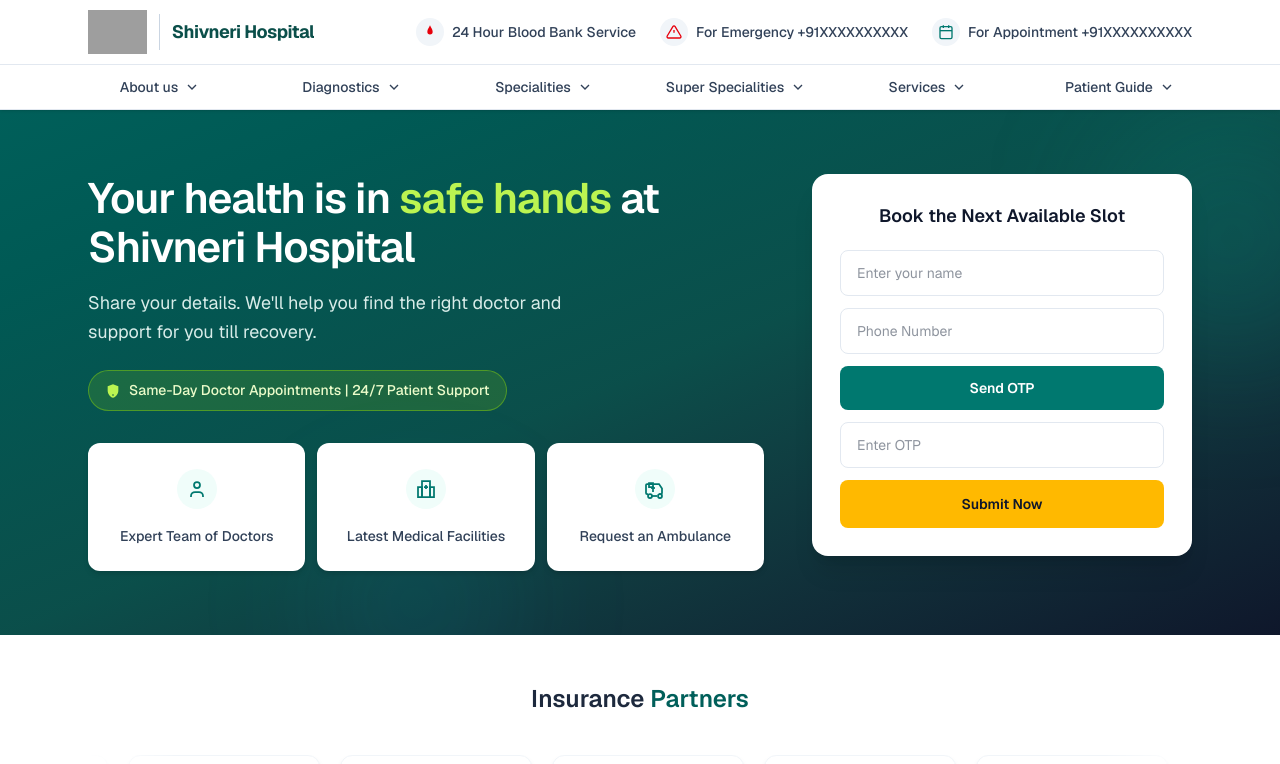
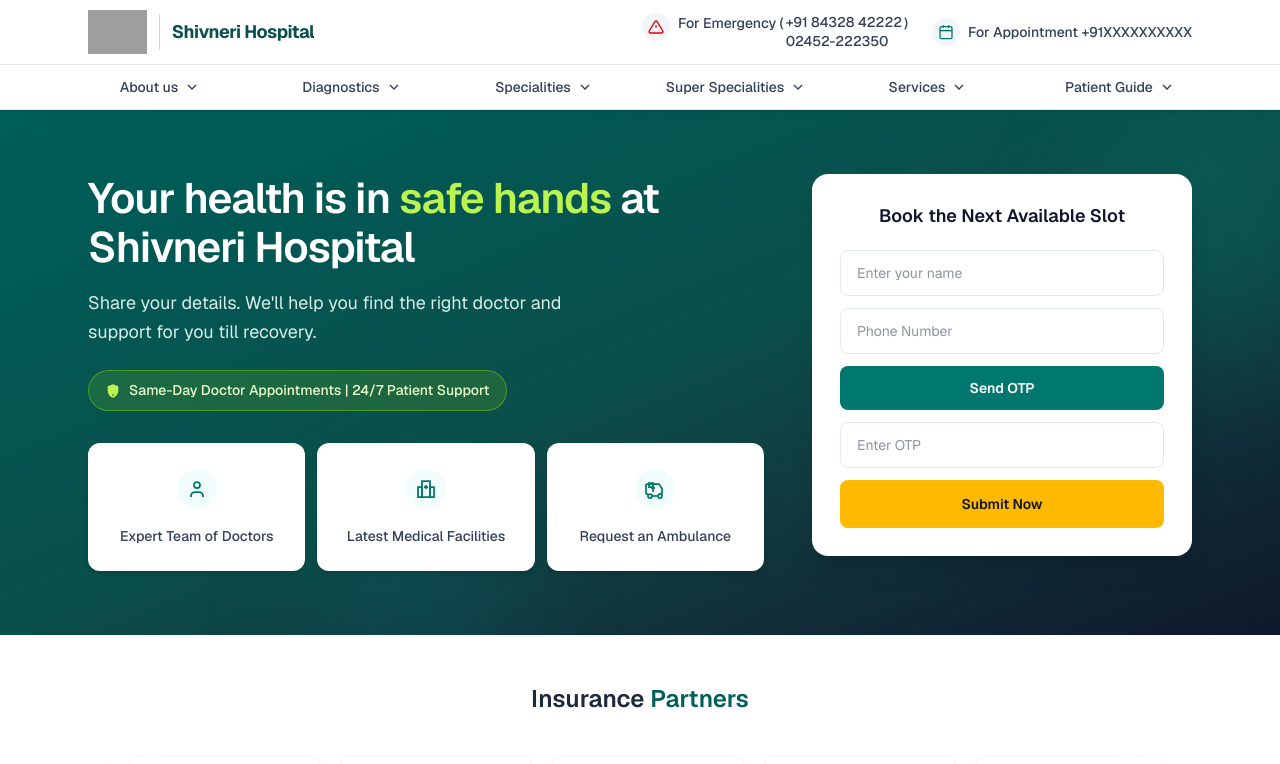
Before and after one commit to rp98nt/shivnerihospital, a Next.js app: page / in a window 1280 px wide. Shown: the top 764 px of the page. Built offline with nearby package versions, Linux system fonts and the light colour scheme; grey boxes are pictures that could not be loaded.

Commit message:
fix: update emergency contacts and remove blood bank from navbar
Show stacked emergency numbers in the top strip and remove the 24 Hour Blood Bank Service item.

```diff
--- a/components/site-header.tsx
+++ b/components/site-header.tsx
@@ -10,7 +10,10 @@ import {
   type NavGroup,
 } from "@/lib/nav-menus";
 
-const EMERGENCY_PHONE = "+91XXXXXXXXXX";
+const EMERGENCY_MOBILE = "+91 84328 42222";
+const EMERGENCY_LANDLINE = "02452-222350";
+const EMERGENCY_MOBILE_TEL = "+918432842222";
+const EMERGENCY_LANDLINE_TEL = "02452222350";
 const APPOINTMENT_PHONE = "+91XXXXXXXXXX";
 
 export function SiteHeader() {
@@ -43,18 +46,8 @@ export function SiteHeader() {
             <MobileNav />
           </div>
 
-          <div className="mt-3 grid grid-cols-3 gap-2 lg:hidden">
-            <MobileContactChip
-              icon={<BloodBankIcon className="h-4 w-4 text-red-600" />}
-              label="Blood Bank"
-              detail="24 Hour Service"
-            />
-            <MobileContactChip
-              icon={<EmergencyIcon className="h-4 w-4 text-red-600" />}
-              label="Emergency"
-              detail="Call now"
-              href={`tel:${EMERGENCY_PHONE.replace(/\s/g, "")}`}
-            />
+          <div className="mt-3 grid grid-cols-2 gap-2 lg:hidden">
+            <MobileEmergencyChip />
             <MobileContactChip
               icon={<AppointmentIcon className="h-4 w-4 text-teal-700" />}
               label="Appointment"
@@ -64,15 +57,7 @@ export function SiteHeader() {
           </div>
 
           <div className="hidden lg:flex lg:items-center lg:gap-6">
-            <TopBarContact
-              icon={<BloodBankIcon className="h-4 w-4 text-red-600" />}
-              label="24 Hour Blood Bank Service"
-            />
-            <TopBarContact
-              icon={<EmergencyIcon className="h-4 w-4 text-red-600" />}
-              label={`For Emergency ${EMERGENCY_PHONE}`}
-              href={`tel:${EMERGENCY_PHONE.replace(/\s/g, "")}`}
-            />
+            <TopBarEmergencyContact />
             <TopBarContact
               icon={<AppointmentIcon className="h-4 w-4 text-teal-700" />}
               label={`For Appointment ${APPOINTMENT_PHONE}`}
@@ -130,6 +115,61 @@ function MobileContactChip({
   }
 
   return <div className={className}>{content}</div>;
+}
+
+function MobileEmergencyChip() {
+  return (
+    <div className="flex flex-col items-center rounded-xl border border-slate-100 bg-slate-50 px-2 py-2.5 text-center">
+      <span className="flex h-8 w-8 items-center justify-center rounded-full bg-white shadow-sm">
+        <EmergencyIcon className="h-4 w-4 text-red-600" />
+      </span>
+      <span className="mt-1.5 text-[11px] font-semibold leading-tight text-slate-800">
+        Emergency
+      </span>
+      <span className="mt-1 flex flex-col text-[10px] leading-tight text-slate-500">
+        <a
+          href={`tel:${EMERGENCY_MOBILE_TEL}`}
+          className="transition-colors hover:text-red-600"
+        >
+          {EMERGENCY_MOBILE}
+        </a>
+        <a
+          href={`tel:${EMERGENCY_LANDLINE_TEL}`}
+          className="transition-colors hover:text-red-600"
+        >
+          {EMERGENCY_LANDLINE}
+        </a>
+      </span>
+    </div>
+  );
+}
+
+function TopBarEmergencyContact() {
+  return (
+    <div className="flex items-start gap-2 text-sm">
+      <span className="flex h-7 w-7 shrink-0 items-center justify-center rounded-full bg-slate-100">
+        <EmergencyIcon className="h-4 w-4 text-red-600" />
+      </span>
+      <div className="flex flex-wrap items-start gap-x-0.5 font-medium text-slate-700">
+        <span>For Emergency (</span>
+        <span className="flex flex-col leading-snug">
+          <a
+            href={`tel:${EMERGENCY_MOBILE_TEL}`}
+            className="transition-colors hover:text-red-600"
+          >
+            {EMERGENCY_MOBILE}
+          </a>
+          <a
+            href={`tel:${EMERGENCY_LANDLINE_TEL}`}
+            className="transition-colors hover:text-red-600"
+          >
+            {EMERGENCY_LANDLINE}
+          </a>
+        </span>
+        <span>)</span>
+      </div>
+    </div>
+  );
 }
 
 function TopBarContact({
@@ -266,19 +306,6 @@ function ChevronRightIcon({ className }: { className?: string }) {
   );
 }
 
-function BloodBankIcon({ className }: { className?: string }) {
-  return (
-    <svg
-      className={className}
-      viewBox="0 0 24 24"
-      fill="currentColor"
-      aria-hidden
-    >
-      <path d="M12 2c-1.5 3.5-4 6.2-4 9.8a4 4 0 0 0 8 0C16 8.2 13.5 5.5 12 2Z" />
-    </svg>
-  );
-}
-
 function EmergencyIcon({ className }: { className?: string }) {
   return (
     <svg
```
